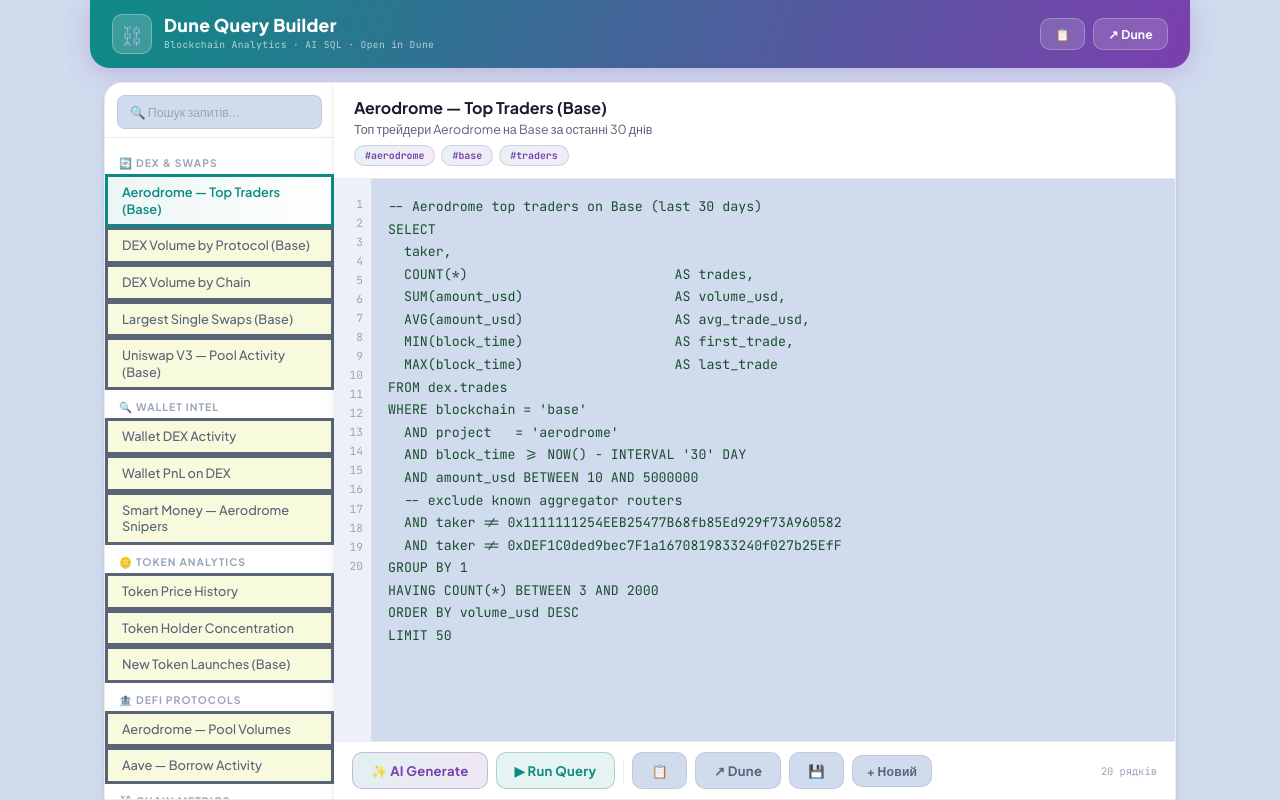
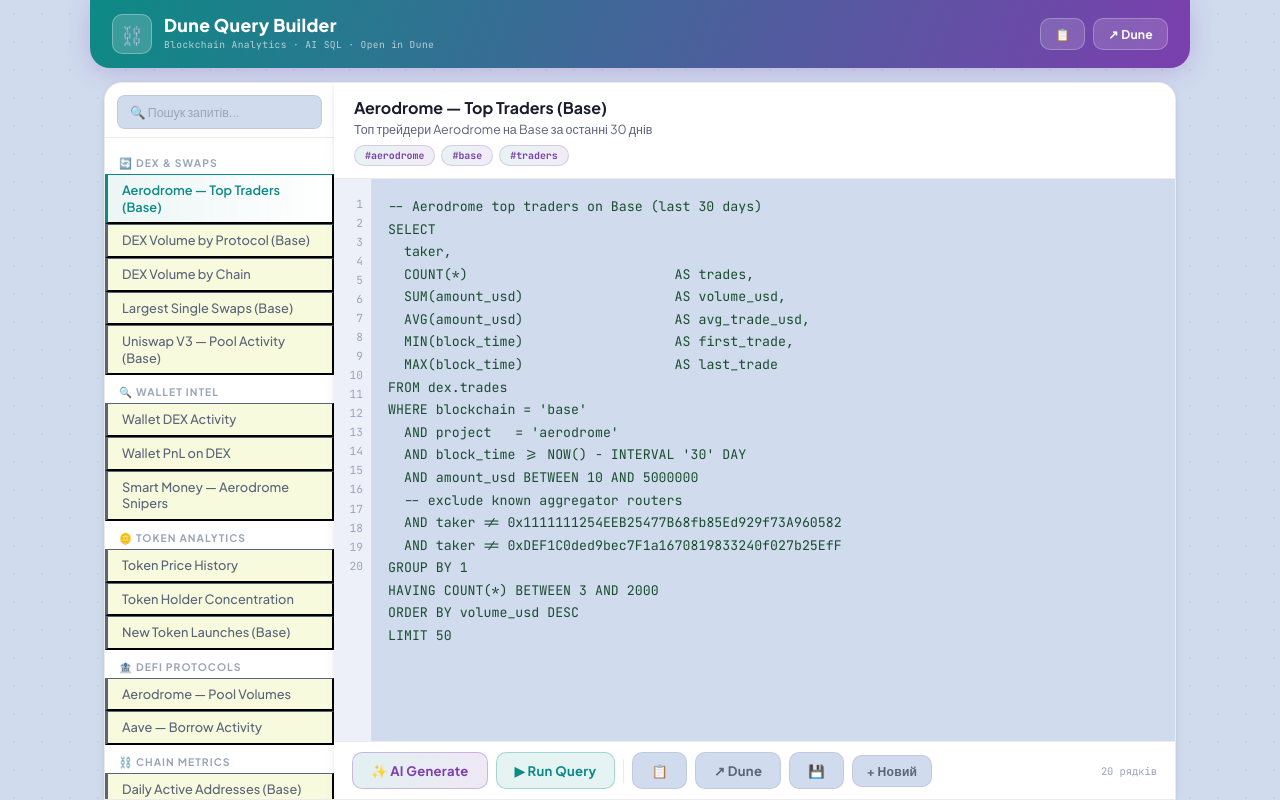
Before and after one commit to Anton-dot911/dune-query-builder, a React (Vite) app: page / in a window 1280 px wide. Built offline with nearby package versions, Linux system fonts and the light colour scheme.

Commit message:
Change border style of query-item class

```diff
--- a/src/styles/globals.css
+++ b/src/styles/globals.css
@@ -131,7 +131,7 @@ body::before {
 
 .query-item {
   display: block; width: 100%; text-align: left;
-  background: var(--bg-q); border: 3px solid; cursor: pointer;
+  background: var(--bg-q); border-top: 1px solid; cursor: pointer;
   padding: 7px 14px;
   font-family: var(--font-ui); font-size: 0.8rem; font-weight: 500;
   color: var(--text-dim); line-height: 1.3;
```
